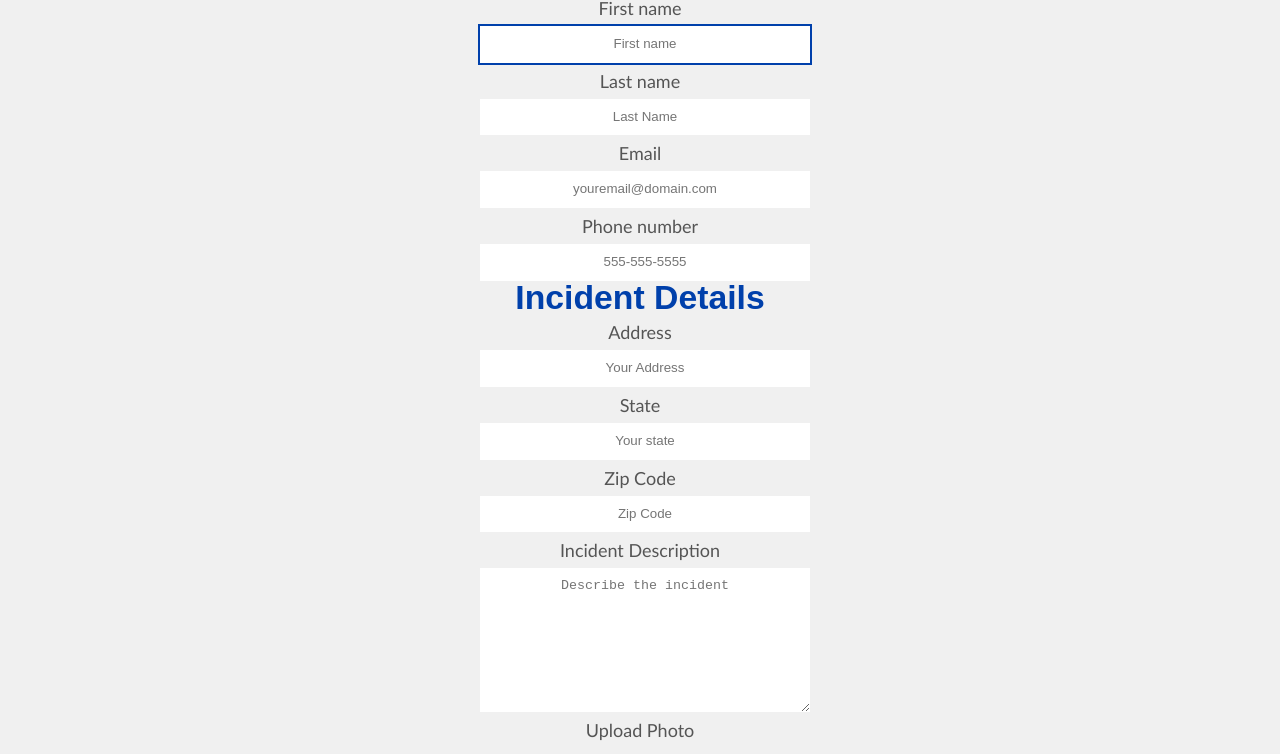
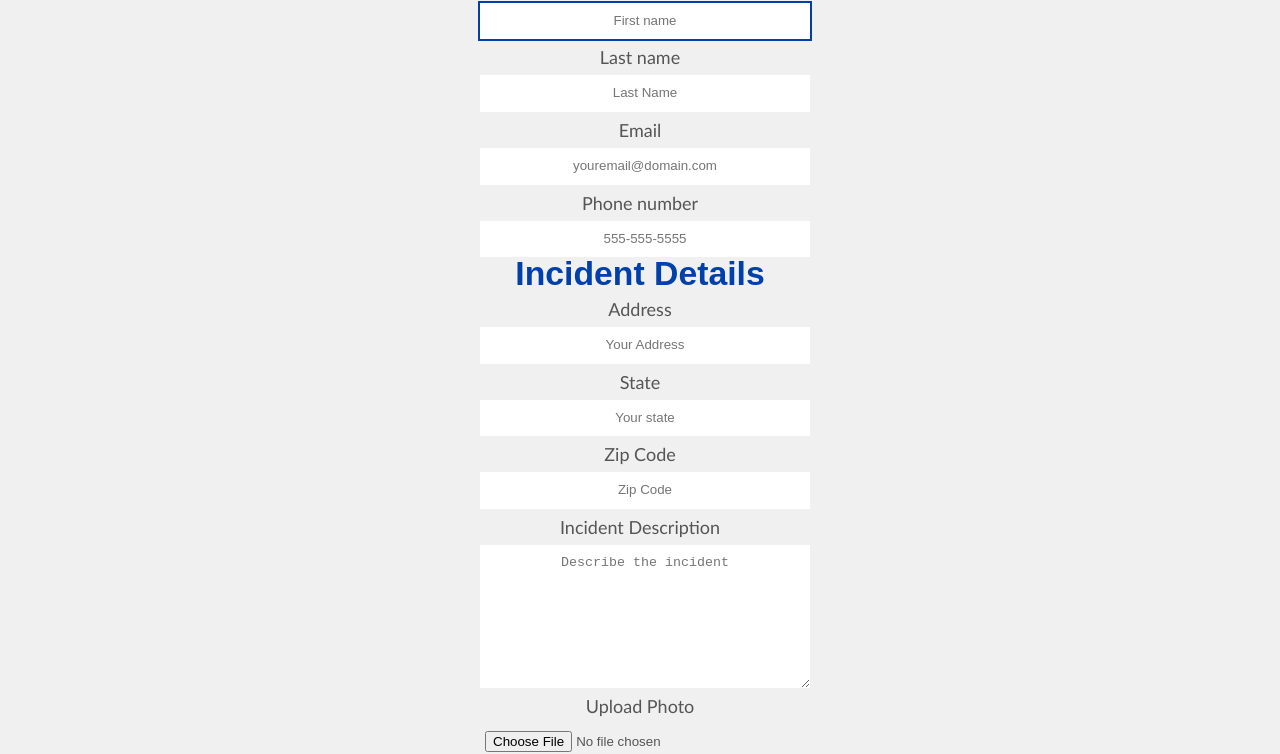
Before and after one commit to skilowg/atomic-ui-p2-b16, a plain HTML site: page JW-Brian-Gabe-lili-2/index.html in a window 1280 px wide. Shown: the part 474-1228 px from the top of the page. Drawn offline with Linux system fonts and the light colour scheme; a web font is replaced by a local one.

Commit message:
"Remove '*/"

```diff
--- a/JW-Brian-Gabe-lili-2/index.html
+++ b/JW-Brian-Gabe-lili-2/index.html
@@ -5,7 +5,7 @@
       <title>Acme Security</title>
       <meta name="description" content="Security Business">
       <meta name="viewport" content="width=device-width, initial-scale=1">
-      /*<link rel="stylesheet" type="text/css" href="reset.css">
+      <link rel="stylesheet" type="text/css" href="reset.css">
       <link href='http://fonts.googleapis.com/css?family=Kameron:400,700' rel='stylesheet' type='text/css'>
       <link rel="stylesheet" type="text/css" href="base.css">
       <link rel="stylesheet" type="text/css" href="layout.css">
```
